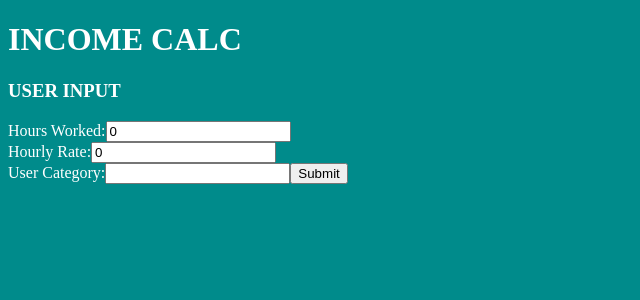
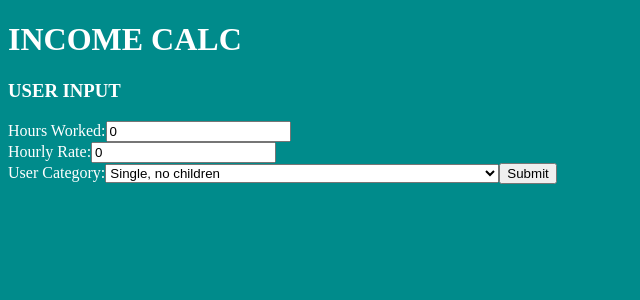
Before and after one commit to SebAnt86/incomecalc, a React (Create React App) app: page / in a window 1280 px wide. Shown: the top 300 px of the page, without its empty margins (0-640 px from the left). Built offline with nearby package versions, Linux system fonts and the light colour scheme; the HTML template or start-up script is replaced by a standard one.

Commit message:
add select usere category

```diff
--- a/src/components/Form.js
+++ b/src/components/Form.js
@@ -38,12 +38,19 @@ export function Form(props) {
             </label>
 
             <label> User Category:
-            <input
-            type="text"
-            value={userCategory}
-            onChange={e => setUserCategory(e.target.value)}
-            required />
+            <select onChange={e => setUserCategory(Number(e.target.value))} value={userCategory}>
+                {/* <option>Please select a category</option> */}
+                <option value={userCategory}>Single, no children</option>
+                <option value="1" >Single,  NOT the principal carer of a dependent child or children</option>
+                <option value="2" >Single, 60 or older, after 9 continuous months on payment</option>
+                <option value="3" >Single,  principal carer of a dependent child or children</option>
+                <option value="4" >Single principal carer granted an exemption</option>
+                <option value="5" >Partnered</option>
+                <option value="6" >Partnered, Partner with pension</option>
+            </select>
             </label>
+
+
 
             <input type="submit" value="Submit" />
         </div>
```
